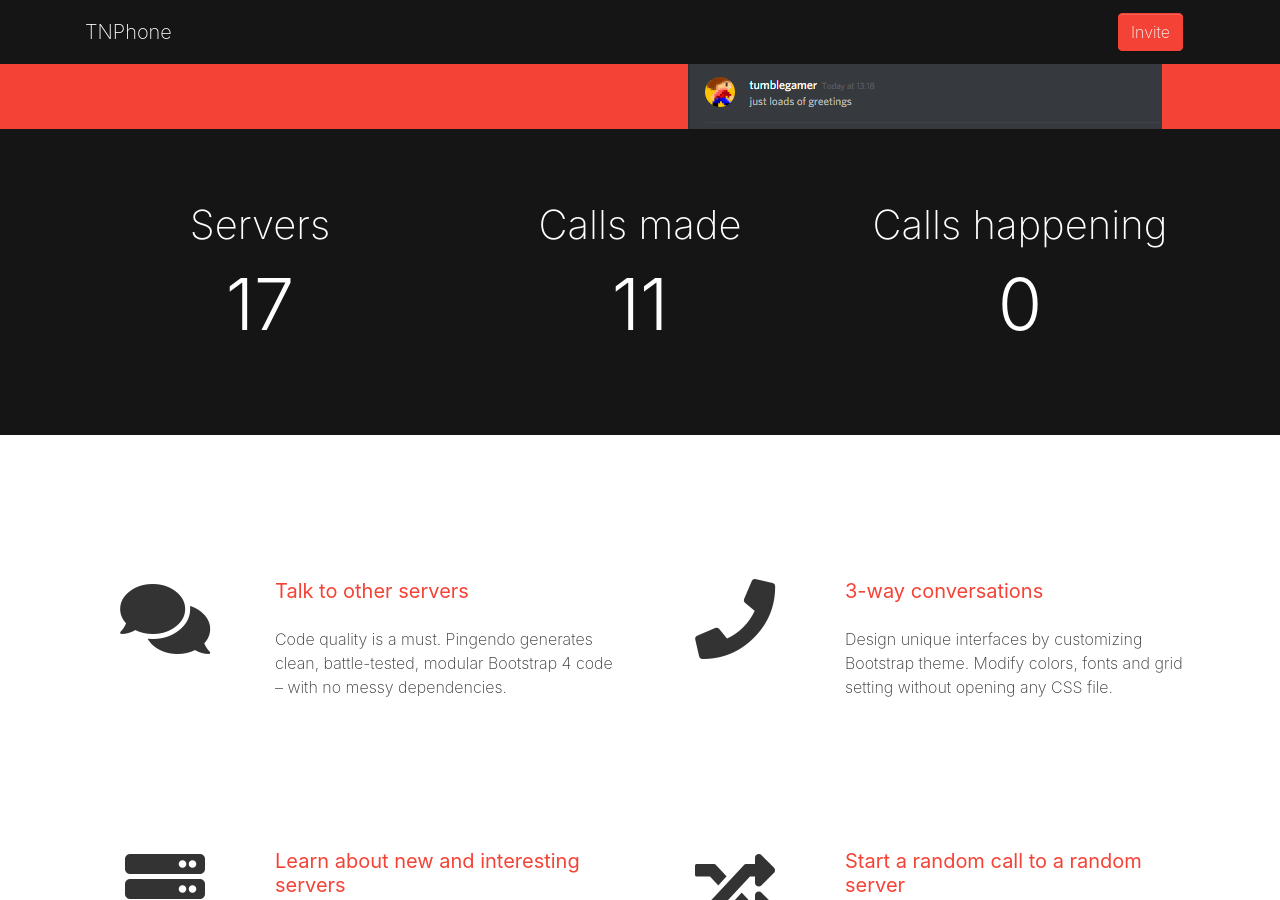
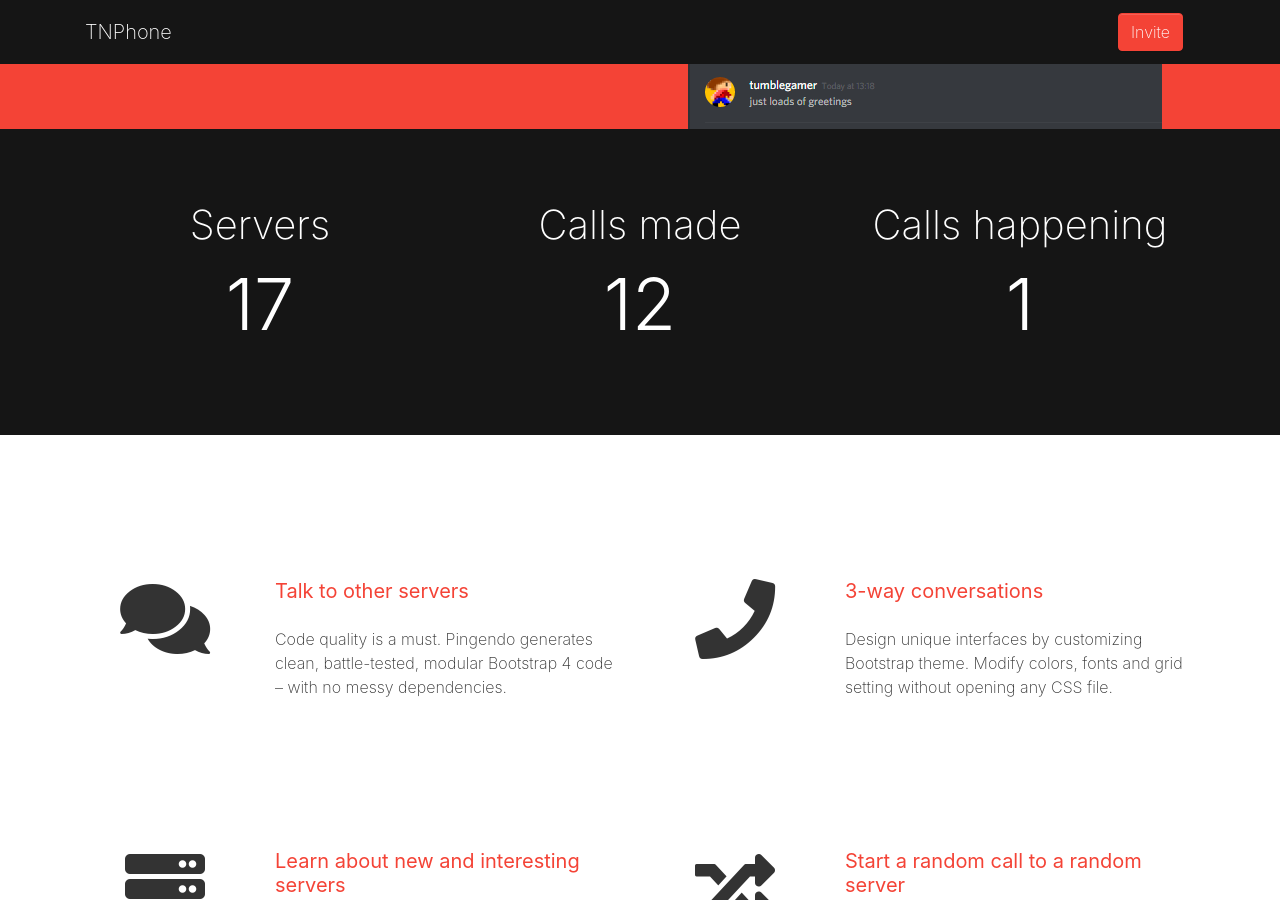
Before and after one commit to tumblenet/tnphone.tumblenet.ga, a Jekyll site: the page built from index.html, in a window 1280 px wide and 900 px high, scrolled down 443 px. Built offline with Jekyll 4.4.1, drawn with Linux system fonts in a browser that asks for light colours; nearby versions of some CDN libraries.

Commit message:
Update Phones feed

```diff
--- a/_data/phones.json
+++ b/_data/phones.json
@@ -73,7 +73,7 @@
 			"wwtbam": false
 		}
 	],
-	"callsMade": 11,
+	"callsMade": 12,
 	"servers": 17,
-	"currentCalls": 0
+	"currentCalls": 1
 }
```
